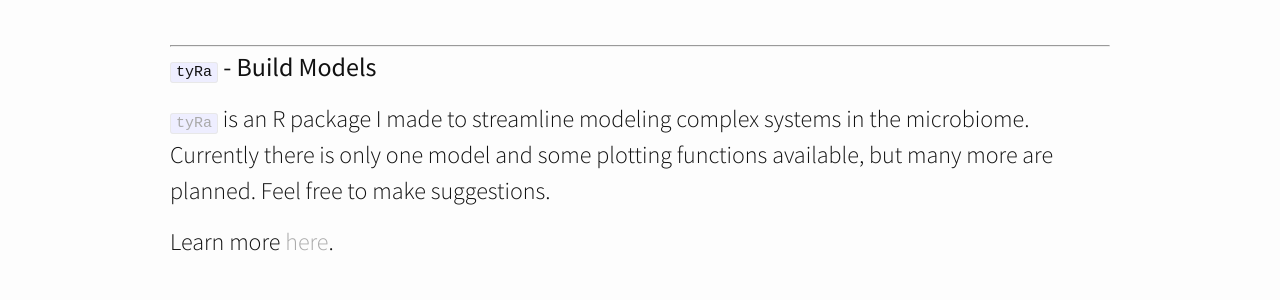
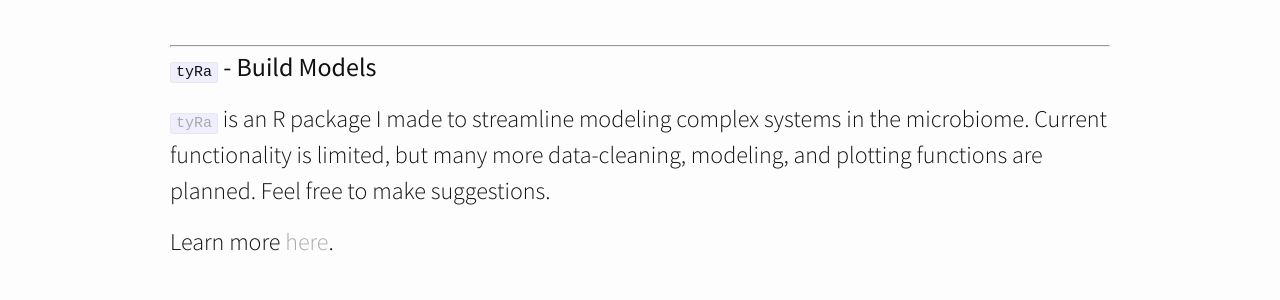
Before and after one commit to DanielSprockett/danielsprockett.github.io, a Jekyll site: the page built from software.md, in a window 1280 px wide. Shown: the part 609-909 px from the top of the page. Built offline with Jekyll 4.4.1, drawn with Linux system fonts in a browser that asks for light colours; nearby versions of some CDN libraries.

Commit message:
Update software.md

```diff
--- a/software.md
+++ b/software.md
@@ -23,7 +23,7 @@ You can check it out [here](https://danielsprockett.github.io/mherit/).
 
 <h3><code>tyRa</code> - Build Models</h3>
 
-[<code>tyRa</code>](https://github.com/DanielSprockett/tyRa) is an R package I made to streamline modeling complex systems in the microbiome. Currently there is only one model and some plotting functions available, but many more are planned. Feel free to make suggestions.
+[<code>tyRa</code>](https://github.com/DanielSprockett/tyRa) is an R package I made to streamline modeling complex systems in the microbiome. Current functionality is limited, but many more data-cleaning, modeling, and plotting functions are planned. Feel free to make suggestions.
 
 Learn more [here](https://danielsprockett.github.io/tyRa/).
 
```
